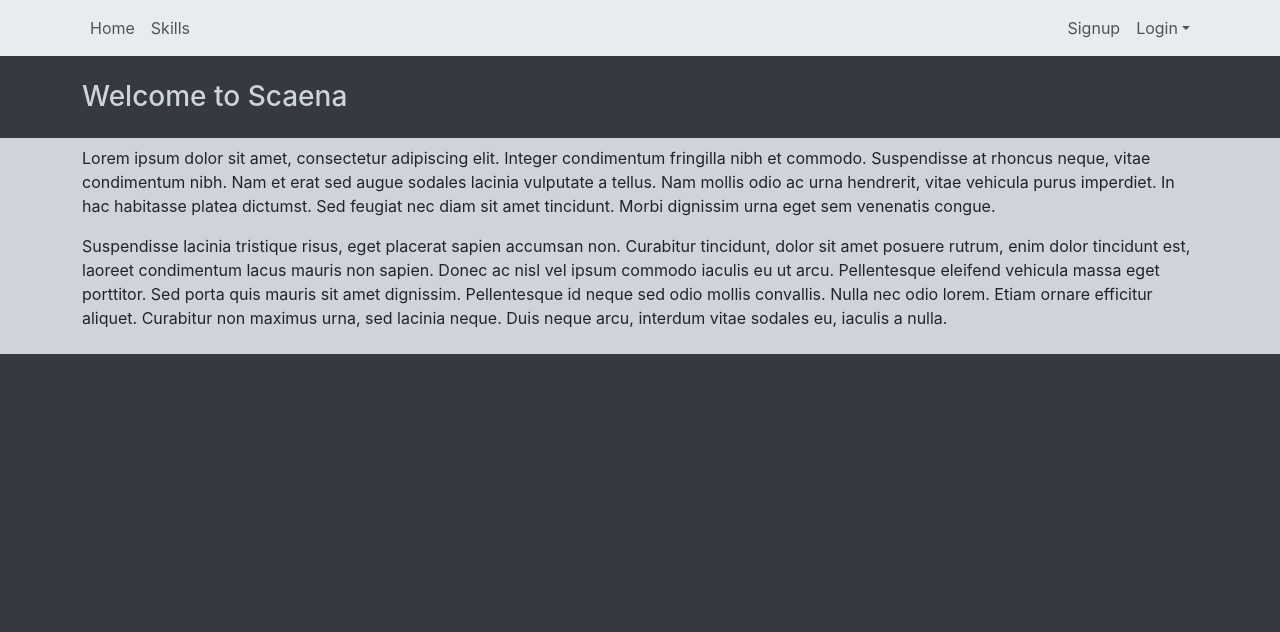
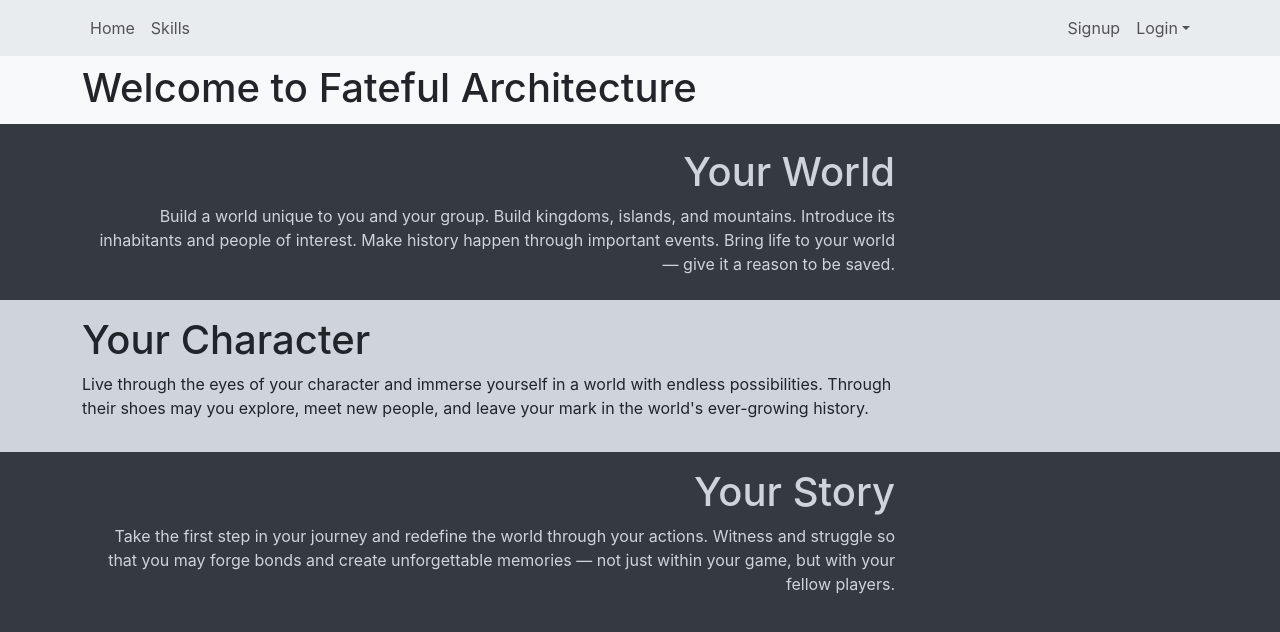
Before and after one commit to EBPRivera/fateful-architecture-react, a React (Create React App) app: page / in a window 1280 px wide. Shown: the top 632 px of the page. Built offline with nearby package versions, Linux system fonts and the light colour scheme.

Commit message:
Update home page content

```diff
--- a/src/containers/Home.js
+++ b/src/containers/Home.js
@@ -1,38 +1,61 @@
-import { Container } from "react-bootstrap";
+import { Container, Row, Col } from "react-bootstrap";
+
+import CPageHeader from "../components/Custom/CPageHeader";
 
 const Home = () => {
   return (
-    <div id="home-page">
+    <>
+      <CPageHeader>
+        <h1>Welcome to Fateful Architecture</h1>
+      </CPageHeader>
+      <div id="home-page" className="py-3">
         <div>
           <Container>
-          <h3 className="py-3 mb-0">Welcome to Scaena</h3>
+            <Row>
+              <Col className="text-end">
+                <h1>Your World</h1>
+                <p className="px-0">
+                  Build a world unique to you and your group. Build kingdoms,
+                  islands, and mountains. Introduce its inhabitants and people
+                  of interest. Make history happen through important events.
+                  Bring life to your world &mdash; give it a reason to be saved.
+                </p>
+              </Col>
+            </Row>
           </Container>
         </div>
-      <div>
+        <div className="py-3">
           <Container>
+            <Row>
+              <Col>
+                <h1>Your Character</h1>
                 <p className="px-0">
-            Lorem ipsum dolor sit amet, consectetur adipiscing elit. Integer
-            condimentum fringilla nibh et commodo. Suspendisse at rhoncus neque,
-            vitae condimentum nibh. Nam et erat sed augue sodales lacinia
-            vulputate a tellus. Nam mollis odio ac urna hendrerit, vitae
-            vehicula purus imperdiet. In hac habitasse platea dictumst. Sed
-            feugiat nec diam sit amet tincidunt. Morbi dignissim urna eget sem
-            venenatis congue.
+                  Live through the eyes of your character and immerse yourself
+                  in a world with endless possibilities. Through their shoes may
+                  you explore, meet new people, and leave your mark in the
+                  world's ever-growing history.
                 </p>
+              </Col>
+            </Row>
+          </Container>
+        </div>
+        <div className="py-3">
+          <Container>
+            <Row>
+              <Col className="text-end">
+                <h1>Your Story</h1>
                 <p className="px-0">
-            Suspendisse lacinia tristique risus, eget placerat sapien accumsan
-            non. Curabitur tincidunt, dolor sit amet posuere rutrum, enim dolor
-            tincidunt est, laoreet condimentum lacus mauris non sapien. Donec ac
-            nisl vel ipsum commodo iaculis eu ut arcu. Pellentesque eleifend
-            vehicula massa eget porttitor. Sed porta quis mauris sit amet
-            dignissim. Pellentesque id neque sed odio mollis convallis. Nulla
-            nec odio lorem. Etiam ornare efficitur aliquet. Curabitur non
-            maximus urna, sed lacinia neque. Duis neque arcu, interdum vitae
-            sodales eu, iaculis a nulla.
+                  Take the first step in your journey and redefine the world
+                  through your actions. Witness and struggle so that you may
+                  forge bonds and create unforgettable memories &mdash; not just
+                  within your game, but with your fellow players.
                 </p>
+              </Col>
+            </Row>
           </Container>
         </div>
       </div>
+    </>
   );
 };
 
--- a/src/stylesheets/containers/home-page.scss
+++ b/src/stylesheets/containers/home-page.scss
@@ -11,4 +11,10 @@
     padding-top: 0.5rem;
     padding-bottom: 0.5rem;
   }
+
+  @include media-breakpoint-up(sm) {
+    .row {
+      width: 75%;
+    }
+  }
 }
```
Lines whose indentation alone changed are shown as unchanged.
